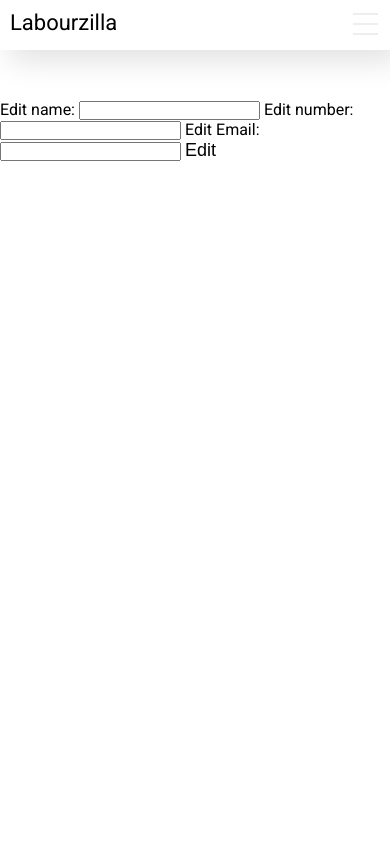
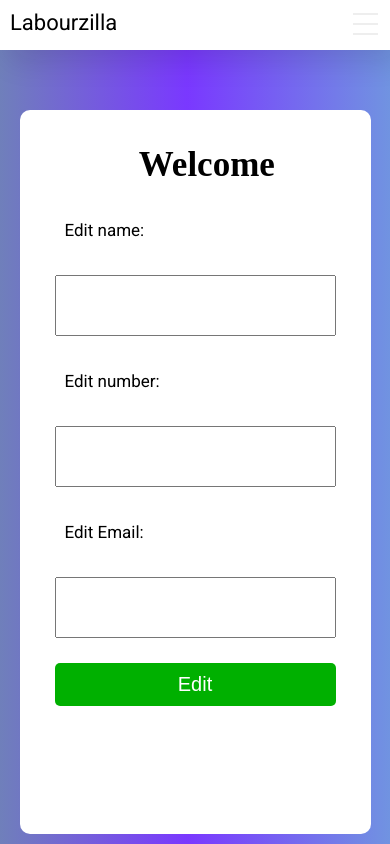
Before and after one commit to emojiworld777/labourzilla, a Django app: template labourzilla/templates/accounts.html in a window 390 px wide. Run offline with Django 4.2, Linux system fonts and the light colour scheme; the template is opened without the code that fills it, so the values that code supplies are empty.

Commit message:
updated accounts page

```diff
--- a/labourzilla/media/css/accounts.css
+++ b/labourzilla/media/css/accounts.css
@@ -1,3 +1,88 @@
-.accounts{
-    padding-top: 100px;
+.accounts {
+  padding-top: 100px;
+  display: flex;
+  justify-content: center;
+  background: rgb(95, 113, 179);
+  background: linear-gradient(
+    90deg,
+    rgba(95, 113, 179, 0.896796218487395) 0%,
+    rgba(91, 10, 255, 0.8099614845938375) 48%,
+    rgba(103, 140, 223, 0.9360119047619048) 100%
+  );
+  width: 100%;
+  height: 100vh;
 }
+
+.accounts-form {
+  display: flex;
+  flex-direction: column;
+  background-color: white;
+  margin-top: 50px;
+  padding: 40px;
+  width: 30%;
+  /* height: 50%; */
+  border-radius: 10px;
+  row-gap: 15px;
+}
+
+.accounts-form h1{
+    margin-left: 30%;
+    font-size: 40px;
+    font-weight: 700;
+    font-family: serif;
+    margin-bottom: 20px;
+}
+
+.accounts-form label{
+    font-size: 20px;
+}
+
+.accounts-form input{
+    padding: 20px;
+    margin-bottom: 20px;
+    font-size: 18px;
+}
+
+.accounts-form button{
+    padding: 20px;
+    font-size: 20px;
+    background-color: rgb(0, 176, 0);
+    color: white;
+}
+
+@media (max-width:900px){
+    .accounts-form{
+        width: 80%;
+    }
+    .accounts-form label{
+        margin: 10px;
+    }
+    .accounts-form input{
+        margin: 10px 0px;
+    }
+}
+
+@media (max-width: 500px) {
+    .accounts-form{
+        width: 90%;
+        padding: 35px;
+        margin-top: 10px;
+        margin-bottom: 10px;
+
+    }
+    .accounts-form h1{
+        font-size: 35px;
+        margin-bottom: 10px;
+    }
+    .accounts-form label{
+        font-size: 17px;
+    }
+    .accounts-form input{
+        font-size: 15px;
+    }
+    .accounts-form button{
+        padding: 10px;
+        margin-bottom: 30px;
+    }
+
+}
--- a/labourzilla/templates/accounts.html
+++ b/labourzilla/templates/accounts.html
@@ -1,14 +1,13 @@
-
-{% extends "main.html" %}
-{% block style %}
+{% extends "main.html" %} {% block style %}
 <link rel="stylesheet" href="/media/css/accounts.css" />
 <link rel="stylesheet" href="/media/css/main.css" />
-{% endblock style %}
-{% block title %}Accounts{% endblock title %}
+{% endblock style %} {% block title %}Accounts{% endblock title %}
 {% block content %}
 <section class="accounts">
-  <form method="POST">
+  <form method="POST" class="accounts-form">
+    <h1>Welcome</h1>
     {% csrf_token %}
+
       <label>Edit name:</label>
       <input name="name" type="text" value="{{acc.name}}" />
       <label>Edit number:</label>
```
Also changed, not shown: labourzilla/db.sqlite3. Lines whose indentation alone changed are shown as unchanged.
